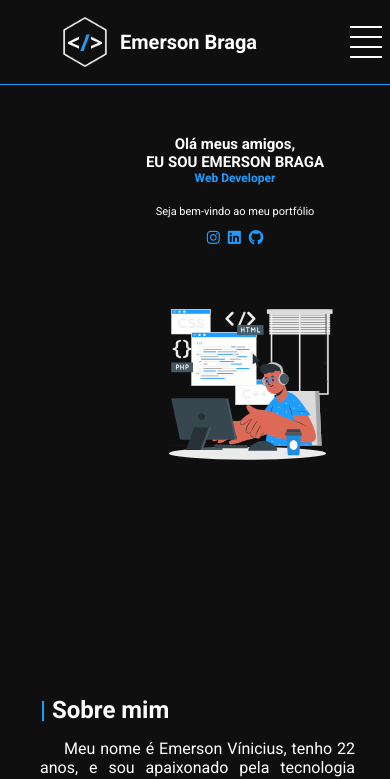
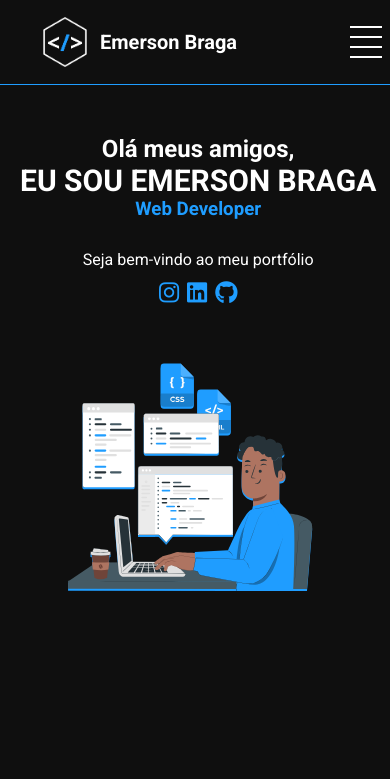
Before and after one commit to emersubraga/portfolio, a plain HTML site: page index.html in a window 390 px wide. Shown: the top 779 px of the page. Drawn offline with Linux system fonts and the light colour scheme.

Commit message:
Acho que essa seja a última modifição

```diff
--- a/css/media.css
+++ b/css/media.css
@@ -1,4 +1,4 @@
-@media (max-width: 999px){
+@media (max-width: 944px){
     body {
         overflow-x: hidden;
     }
@@ -7,6 +7,11 @@
         width: 40px;
         height: 40px;
         right: 200px;
+    }
+
+    nav .logo{
+        line-height: 10px;
+        margin: -10px;
     }
 
     .nav-list {
@@ -26,6 +31,7 @@
         margin-left: 0;
         opacity: 0;
     }
+
     .mobile-menu {
         display: block;
     }
@@ -40,37 +46,20 @@
         display: flex;
         flex-direction: column;
         text-align: center;
-        width: 100%;
-        margin-left: 40px;
-        margin-right: 40px;
-    }
-
-    .inicio .componentes-inicio .texto-inicio h2{
-        font-size: 15px;
+        margin-left: 20px;
     }
 
     .inicio .componentes-inicio .texto-inicio h1{
-        font-size: 15px;
+        color: #fff;
+        font-size: 30px;
+        font-family: "Roboto";
+        margin-bottom: 3;
     }
 
-    .inicio .componentes-inicio .texto-inicio h3{
-        font-size: 12px;
-        margin-bottom: 20px;
-    }
-
-    .inicio .componentes-inicio .texto-inicio p {
-        font-size: 11px;
-        margin-bottom: 10px;
-    }
-
-    .inicio .componentes-inicio .texto-inicio .redes-sociais a i{
-        font-size: 15px;
-    }
-
-    .inicio .componentes-inicio .image img {
-        width: 50%;
+    .inicio .componentes-inicio .image{
+        width: 70%;
         margin-top: 40px;
-        margin-left: 150px;
+        margin-left: 60px;
     }
 
     .sobre .componentes-sobre{
@@ -123,6 +112,7 @@
     }
 
     .formacao .componentes-formacao .formacao-tsi .texto-tsi h2{
+        display: flex;
         margin-left: 40px;
     }
 
@@ -153,6 +143,7 @@
     .tecnologias .componentes-tecnologias ul{
         display: flex;
         flex-wrap: wrap;
+        margin-left: 20px;
     }
 
     .tecnologias .componentes-tecnologias ul li {
--- a/css/style.css
+++ b/css/style.css
@@ -166,8 +166,8 @@ transition: 0.3s;
 }
 
 .inicio .componentes-inicio .texto-inicio {
+    display: flex;
     flex-direction: column;
-    margin-right: 225px;
     margin-left: 110px;
 }
 
@@ -203,9 +203,11 @@ transition: 0.3s;
     color: #fff;
 }
 
-.inicio .componentes-inicio .image img {
-    width: 150%;
-    margin-top: -90px;
+.inicio .componentes-inicio .image{
+    width: 450px;
+    margin-top: -120px;
+    margin-left: 206px;
+    filter: drop-shadow(0px 2px 0px #1f9dff);
 }
 
 .sobre{
@@ -421,6 +423,7 @@ transition: 0.3s;
 .projetos .card-projetos-row .card-projetos .componentes-projetos ul {
     display: flex;
     flex-direction: row;
+    flex-wrap: wrap;
 }
 
 .projetos .card-projetos-row .card-projetos .componentes-projetos ul li{
--- a/index.html
+++ b/index.html
@@ -60,7 +60,7 @@
                 </div>
             </div>
             <div class="image">
-                <img src="img/icons/image-dev.svg" alt="Ilustração de um Programador.">
+                <img src="img/icons/inicio.svg" alt="Ilustração de um Programador.">
             </div>
         </div>
 
```
Also changed, not shown: img/icons/inicio.svg (added).
